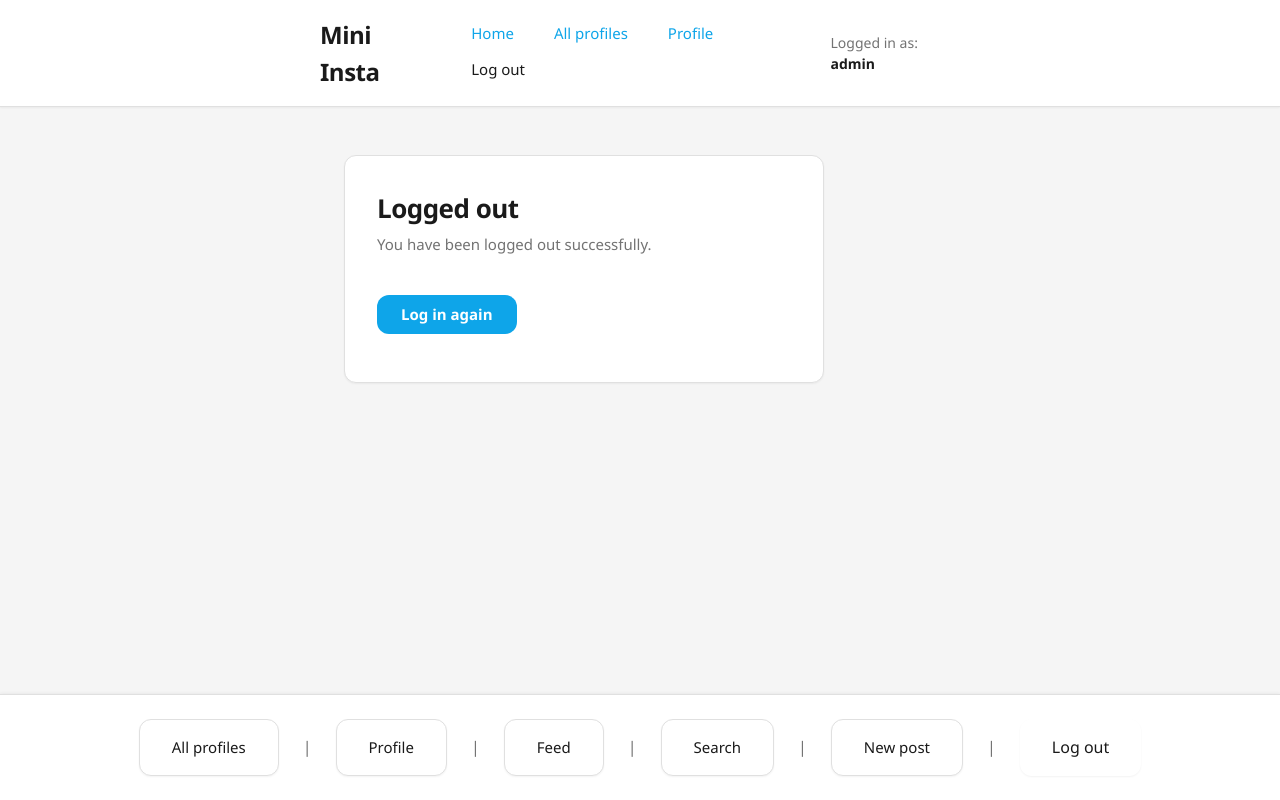
After one commit to MarcoZengg/cs412, a Django app: page /mini_insta/logout_confirmation/ in a window 1280 px wide. The commit adds this page. Run offline with Django 5.2, Linux system fonts and the light colour scheme; a user stored in the database is signed in.

Commit message:
finish Task 2

```diff
--- a/mini_insta/templates/mini_insta/base.html
+++ b/mini_insta/templates/mini_insta/base.html
@@ -20,8 +20,16 @@
                 <ul>
                     <li><a href="{% if profile and request.user.is_authenticated and profile.user == request.user %}{% url 'show_feed' %}{% else %}{% url 'show_all_profiles' %}{% endif %}">Home</a></li>
                     <li><a href="{% url 'show_all_profiles' %}">All profiles</a></li>
-                    {% if profile and request.user.is_authenticated and profile.user == request.user %}
+                    {% if request.user.is_authenticated %}
                     <li><a href="{% url 'show_my_profile' %}">Profile</a></li>
+                    <li>
+                        <form action="{% url 'mini_insta_logout' %}" method="post" class="nav-logout-form">
+                            {% csrf_token %}
+                            <button type="submit" class="nav-link-style">Log out</button>
+                        </form>
+                    </li>
+                    {% else %}
+                    <li><a href="{% url 'mini_insta_login' %}">Log in</a></li>
                     {% endif %}
                 </ul>
             </nav>
@@ -46,7 +54,9 @@
     <footer class="site-footer">
         <nav class="footer-nav" aria-label="Footer navigation">
             <a href="{% url 'show_all_profiles' %}" class="footer-link">All profiles</a>
-            {% if profile and request.user.is_authenticated and profile.user == request.user %}
+            {% if request.user.is_authenticated %}
+            <span class="footer-sep">|</span>
+            <a href="{% url 'show_my_profile' %}" class="footer-link">Profile</a>
             <span class="footer-sep">|</span>
             <a href="{% url 'show_feed' %}" class="footer-link">Feed</a>
             <span class="footer-sep">|</span>
@@ -54,7 +64,13 @@
             <span class="footer-sep">|</span>
             <a href="{% url 'create_post' %}" class="footer-link">New post</a>
             <span class="footer-sep">|</span>
-            <a href="{% url 'show_my_profile' %}" class="footer-link">Profile</a>
+            <form action="{% url 'mini_insta_logout' %}" method="post" style="display: inline;">
+                {% csrf_token %}
+                <button type="submit" class="footer-link" style="background: none; border: none; cursor: pointer; font: inherit;">Log out</button>
+            </form>
+            {% else %}
+            <span class="footer-sep">|</span>
+            <a href="{% url 'mini_insta_login' %}" class="footer-link">Log in</a>
             {% endif %}
         </nav>
     </footer>
--- /dev/null
+++ b/mini_insta/templates/mini_insta/logged_out.html
@@ -0,0 +1,11 @@
+{% extends 'mini_insta/base.html' %}
+
+{% block content %}
+<main class="main-content">
+    <div class="form-card card">
+        <h1 class="page-title">Logged out</h1>
+        <p class="page-lead">You have been logged out successfully.</p>
+        <p><a href="{% url 'mini_insta_login' %}" class="btn btn-primary">Log in again</a></p>
+    </div>
+</main>
+{% endblock %}
--- a/mini_insta/urls.py
+++ b/mini_insta/urls.py
@@ -7,6 +7,8 @@
 from django.urls import path
 from django.conf import settings
 from django.conf.urls.static import static
+from django.contrib.auth import views as auth_views
+from django.views.generic import TemplateView
 from .views import (
     ProfileListView,
     ProfileDetailView,
@@ -26,6 +28,10 @@ from .views import (
 # Profile-scoped paths without pk use the logged-in user's profile (login required).
 urlpatterns = [
     path('', ProfileListView.as_view(), name="show_all_profiles"),
+    # Authentication (login, logout, logout confirmation):
+    path('login/', auth_views.LoginView.as_view(template_name='mini_insta/login.html'), name='mini_insta_login'),
+    path('logout/', auth_views.LogoutView.as_view(next_page='logout_confirmation'), name='mini_insta_logout'),
+    path('logout_confirmation/', TemplateView.as_view(template_name='mini_insta/logged_out.html'), name='logout_confirmation'),
     # Logged-in user's own profile and profile actions (no pk):
     path('profile/', MyProfileDetailView.as_view(), name='show_my_profile'),
     path('profile/feed', PostFeedListView.as_view(), name='show_feed'),
--- a/mini_insta/views.py
+++ b/mini_insta/views.py
@@ -22,8 +22,8 @@ class MiniInstaLoginRequiredMixin(LoginRequiredMixin):
     """Require authentication; redirect to login with ?next= for post-login redirect."""
 
     def get_login_url(self):
-        """Redirect to project login (e.g. blog); next is set by LoginRequiredMixin."""
-        return reverse('login')
+        """Redirect to mini_insta login; next is set by LoginRequiredMixin for post-login redirect."""
+        return reverse('mini_insta_login')
 
     def get_logged_in_user_profile(self):
         """Return the Profile linked to the logged-in user, or None if none exists."""
--- a/static/mini_insta.css
+++ b/static/mini_insta.css
@@ -118,6 +118,26 @@ a:focus-visible {
 .site-nav a:hover {
   background: var(--color-primary-muted);
   text-decoration: none;
+  color: var(--color-primary);
+}
+
+.nav-logout-form {
+  display: inline;
+}
+.site-nav .nav-link-style {
+  font: inherit;
+  font-weight: 500;
+  font-size: 0.9375rem;
+  padding: var(--space-xs) var(--space-md);
+  border-radius: var(--radius-sm);
+  background: none;
+  border: none;
+  color: inherit;
+  cursor: pointer;
+  text-decoration: none;
+}
+.site-nav .nav-link-style:hover {
+  background: var(--color-primary-muted);
   color: var(--color-primary);
 }
 
```
Also changed, not shown: mini_insta/templates/mini_insta/login.html (added, +21 -0 lines), db.sqlite3.
